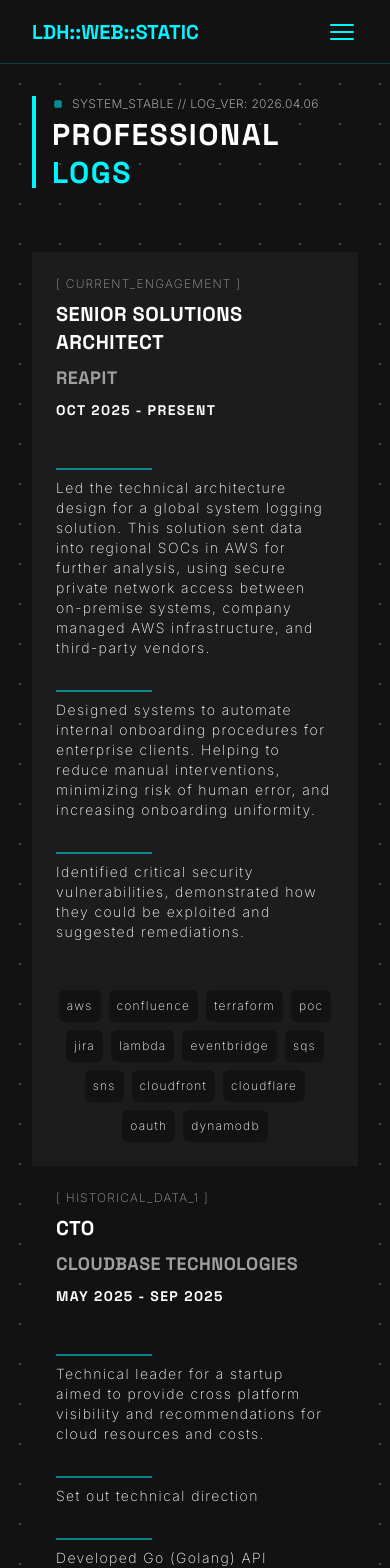
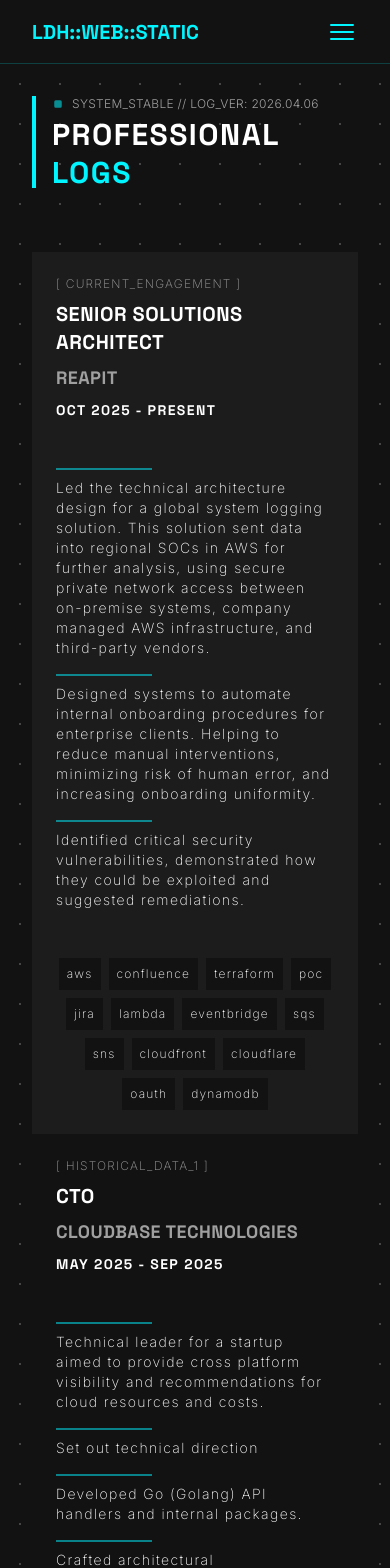
Before and after one commit to darkcl0ud/personal-website-v2, a React (Vite) app: page /experience in a window 390 px wide. Shown: the top 1568 px of the page. Built offline with nearby package versions, Linux system fonts and the light colour scheme.

Commit message:
style(job): changed tag style

```diff
--- a/src/components/JobSlot.tsx
+++ b/src/components/JobSlot.tsx
@@ -18,14 +18,14 @@
                 </div>
                 <p className="text-white font-bold md:font-extrabold font-label tracking-widest text-sm md:text-lg">{job.from.toUpperCase()} - {job.to.toUpperCase()}</p>
             </div>
-            <ul className="grid grid-cols-1 md:grid-cols-2 lg:grid-cols-3 gap-8 text-white font-extralight tracking-widest text-sm">
+            <ul className="grid grid-cols-1 md:grid-cols-2 lg:grid-cols-3 gap-4 md:gap-8 text-white font-extralight tracking-widest text-sm">
                 {job.experience.map((experience) => (
                     <li key={experience} className="flex flex-col gap-2 hover:text-white"><span className="bg-primary-100/50 max-w-24 h-[2px]"/><p>{experience}</p></li>
                 ))}
             </ul>
             <ul className="flex flex-row flex-wrap gap-2 justify-center">
                 {job.skills.map((skill) => (
-                    <li key={skill} className={`${idx % 2 === 0 ? "bg-neutral-900" : "bg-neutral-500"} p-2 rounded-md text-white font-extralight tracking-widest text-xs md:text-sm`}>{skill}</li>
+                    <li key={skill} className={`${idx % 2 === 0 ? "bg-neutral-900" : "bg-neutral-500"} p-2 text-white font-extralight tracking-widest text-xs md:text-sm`}>{skill}</li>
                 ))}
             </ul>
         </li>
```
